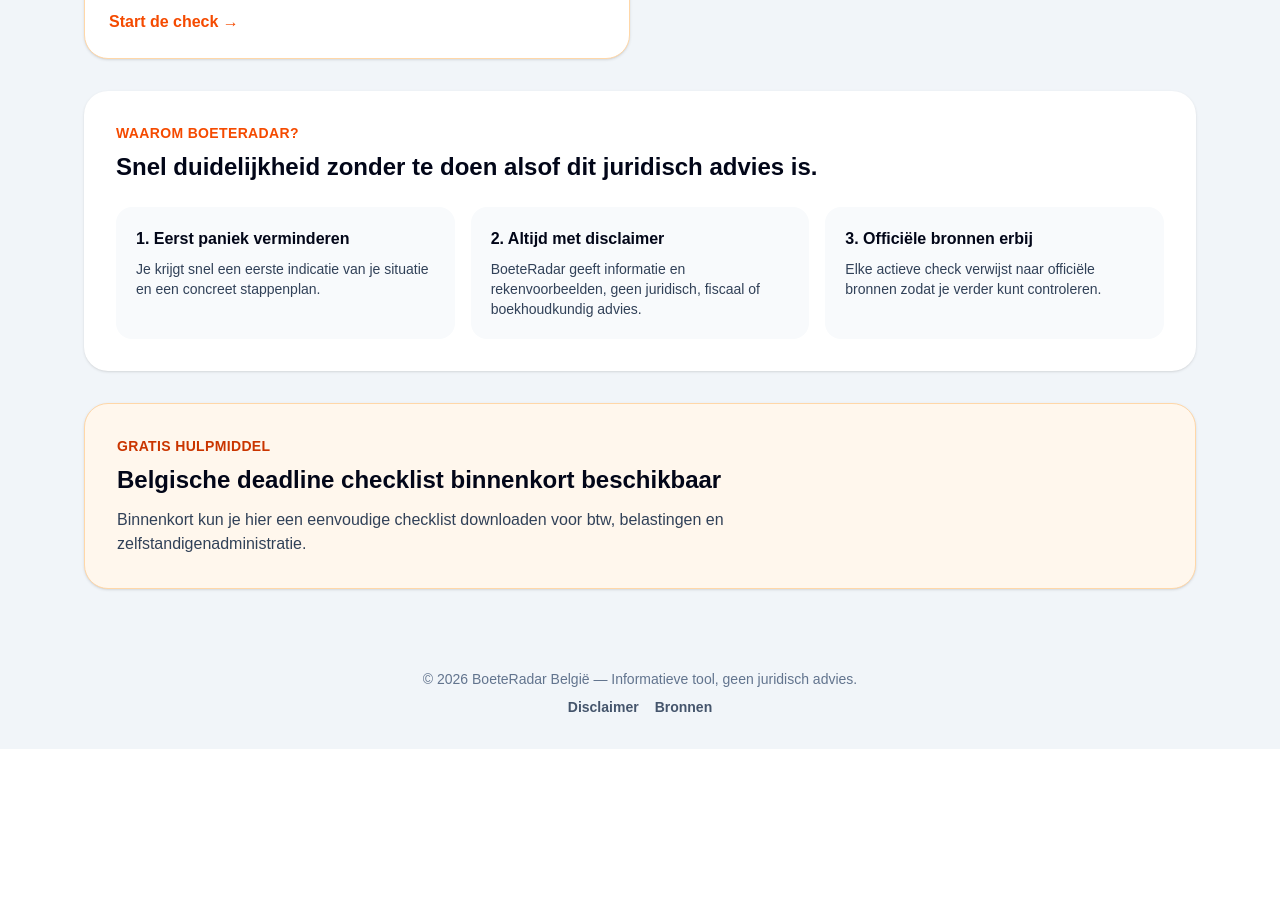
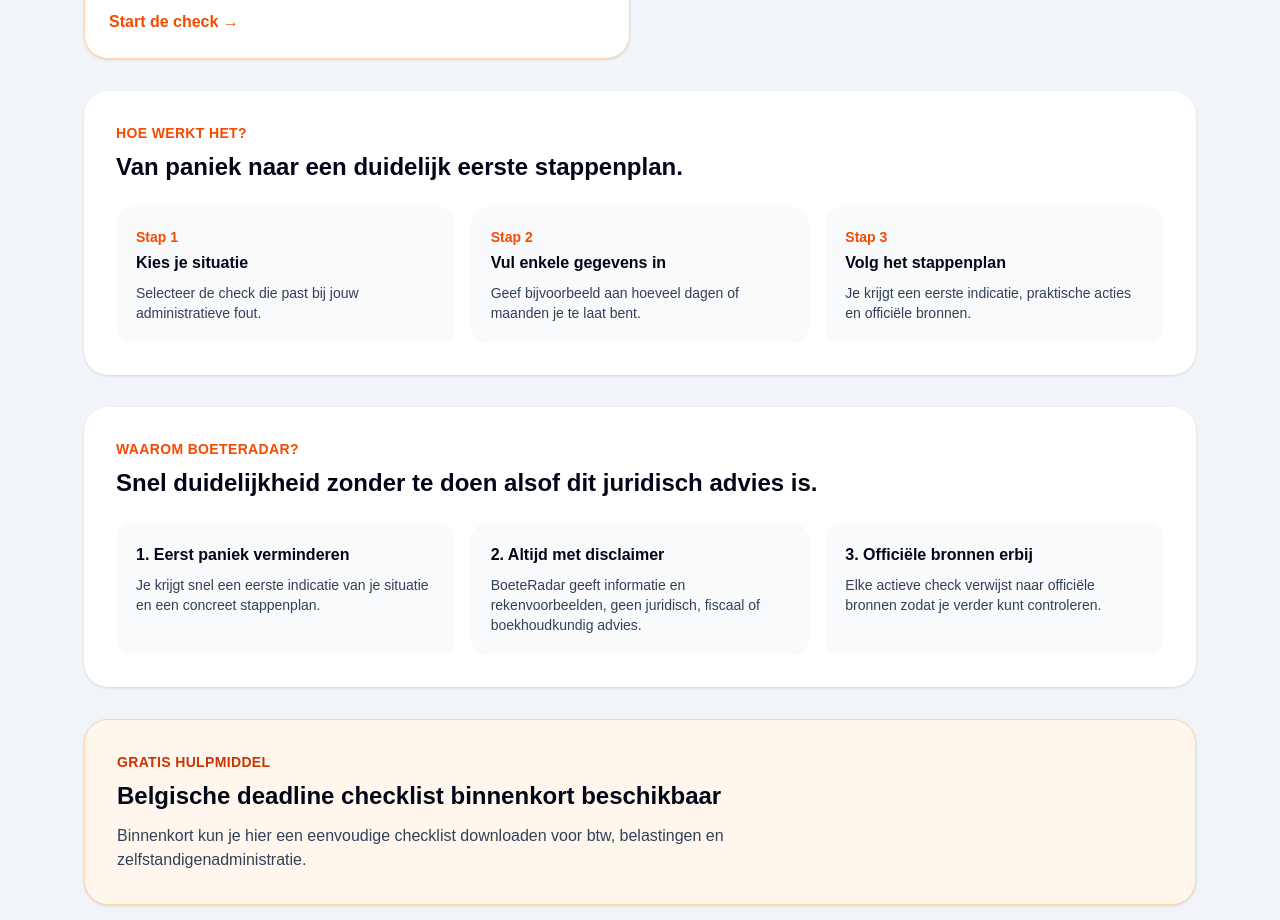
Before and after one commit to NathanVerd/Boeteradar, a Next.js app: page / in a window 1280 px wide. Shown: the part 1260-2180 px from the top of the page. Before the commit the page ends 2009 px from the top, so only its background shows below. Built offline with nearby package versions, Linux system fonts and the light colour scheme.

Commit message:
Add how it works section

```diff
--- a/app/page.tsx
+++ b/app/page.tsx
@@ -107,6 +107,43 @@
 
         <section className="mt-8 rounded-3xl bg-white p-8 shadow-sm">
           <p className="text-sm font-bold uppercase tracking-wide text-orange-600">
+            Hoe werkt het?
+          </p>
+
+          <h2 className="mt-2 text-2xl font-black">
+            Van paniek naar een duidelijk eerste stappenplan.
+          </h2>
+
+          <div className="mt-6 grid gap-4 md:grid-cols-3">
+            <div className="rounded-2xl bg-slate-50 p-5">
+              <p className="text-sm font-bold text-orange-600">Stap 1</p>
+              <h3 className="mt-1 font-black">Kies je situatie</h3>
+              <p className="mt-2 text-sm text-slate-700">
+                Selecteer de check die past bij jouw administratieve fout.
+              </p>
+            </div>
+
+            <div className="rounded-2xl bg-slate-50 p-5">
+              <p className="text-sm font-bold text-orange-600">Stap 2</p>
+              <h3 className="mt-1 font-black">Vul enkele gegevens in</h3>
+              <p className="mt-2 text-sm text-slate-700">
+                Geef bijvoorbeeld aan hoeveel dagen of maanden je te laat bent.
+              </p>
+            </div>
+
+            <div className="rounded-2xl bg-slate-50 p-5">
+              <p className="text-sm font-bold text-orange-600">Stap 3</p>
+              <h3 className="mt-1 font-black">Volg het stappenplan</h3>
+              <p className="mt-2 text-sm text-slate-700">
+                Je krijgt een eerste indicatie, praktische acties en officiële
+                bronnen.
+              </p>
+            </div>
+          </div>
+        </section>
+
+        <section className="mt-8 rounded-3xl bg-white p-8 shadow-sm">
+          <p className="text-sm font-bold uppercase tracking-wide text-orange-600">
             Waarom BoeteRadar?
           </p>
 
@@ -156,6 +193,7 @@
           </p>
         </div>
       </section>
+
       <footer className="px-6 py-8 text-center text-sm text-slate-500">
         <p>© 2026 BoeteRadar België — Informatieve tool, geen juridisch advies.</p>
 
```
